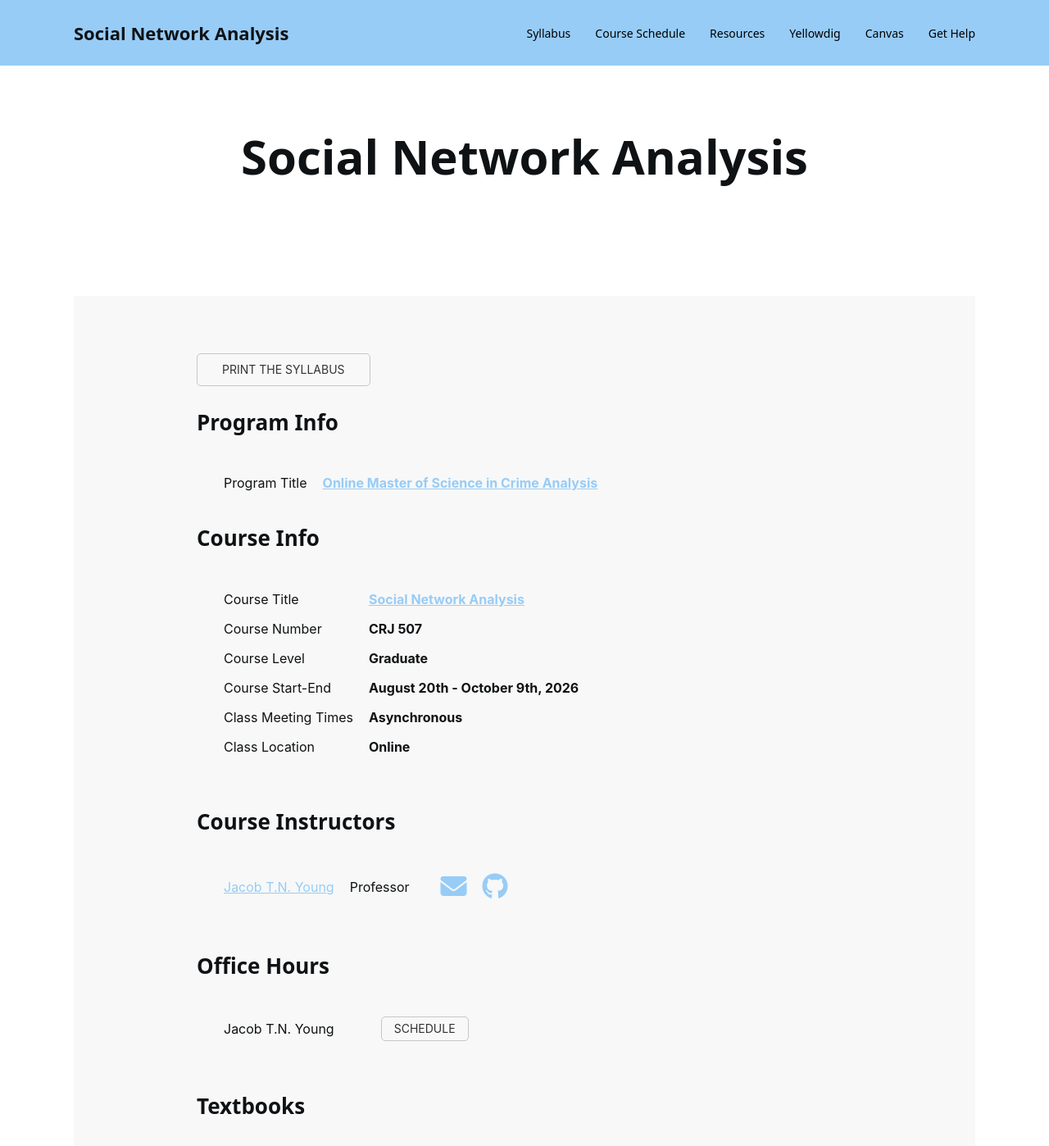
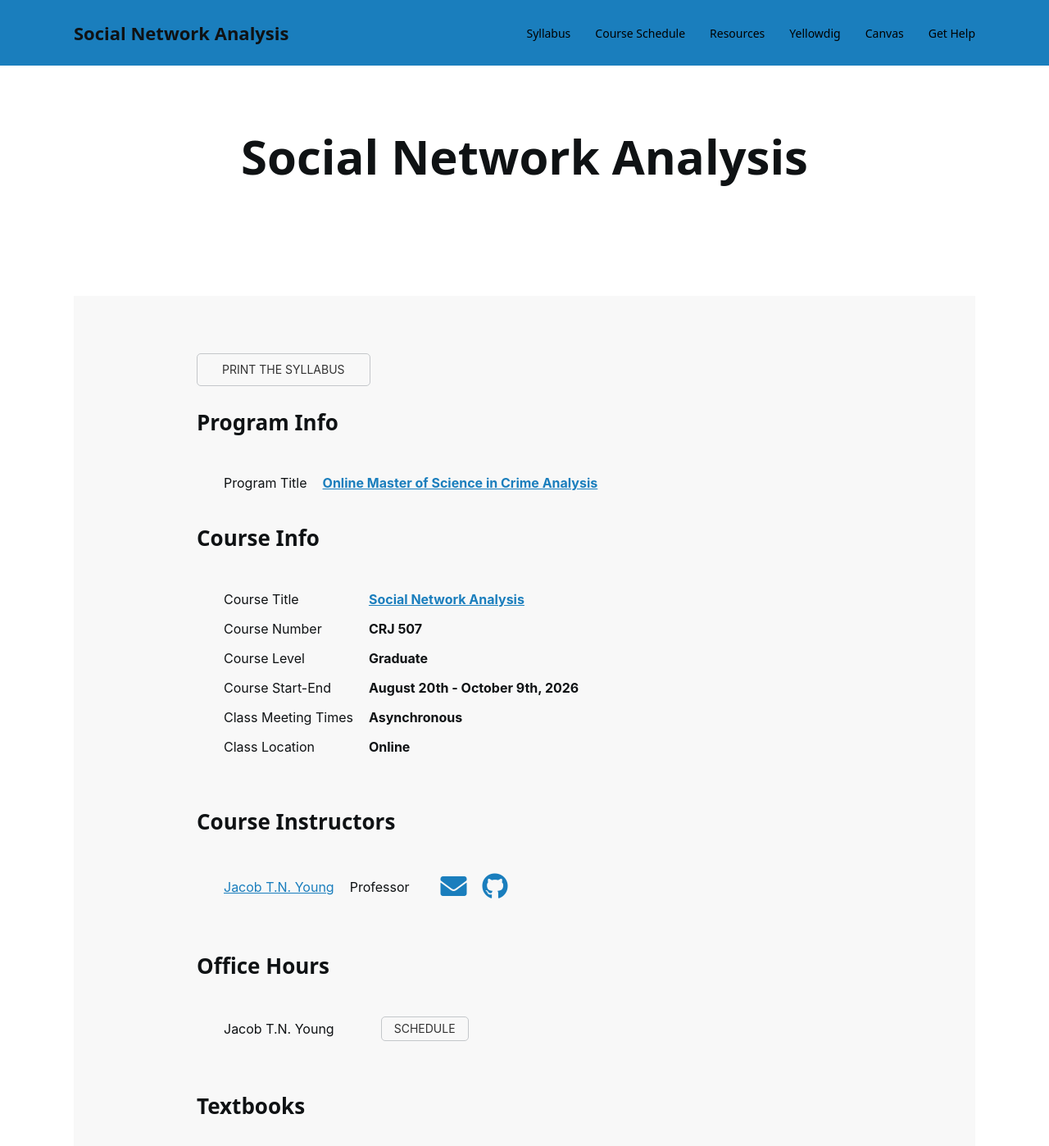
Before and after one commit to Watts-College/crj-507-fall-2026, a Jekyll site: the page built from index.md, in a window 1280 px wide and 1400 px high. Shown: the whole window at 82% size. Built offline with Jekyll 4.4.1, drawn with Linux system fonts in a browser that asks for light colours; nearby versions of some CDN libraries; a style sheet for code colours, icons or effects is not loaded.

Commit message:
css edits

```diff
--- a/assets/css/custom.css
+++ b/assets/css/custom.css
@@ -2,7 +2,7 @@ button {
     border-radius: 5px;
     border-color: darkgray;
     background-color: transparent;
-    color: #97ccf7;
+    color: #1a7ebd;
 }
 
 
@@ -41,14 +41,14 @@ header {
 }
 
 #default_nav {
-    background-color:rgb(151, 204, 247);
+    background-color:rgb(26, 126, 189);
     /* background-color: #f08d14;  #ffaf4d; */
     font-size: 1.7em;
     color: white;
 }
 
 footer {
-    background-color:rgb(151, 204, 247);
+    background-color:rgb(26, 126, 189);
     /* background-color: #f08d14;  #ffaf4d; #ff8c00; */
     color: white; /* rgb(255,255,255); */
     margin-top: 0px;
@@ -84,7 +84,7 @@ p.i {
 
 
 a{
-    color: #97ccf7;
+    color: #1a7ebd;
     text-decoration: underline;
     target-name: new;
     target-new: tab;
```
Also changed, not shown: 2 other files.
